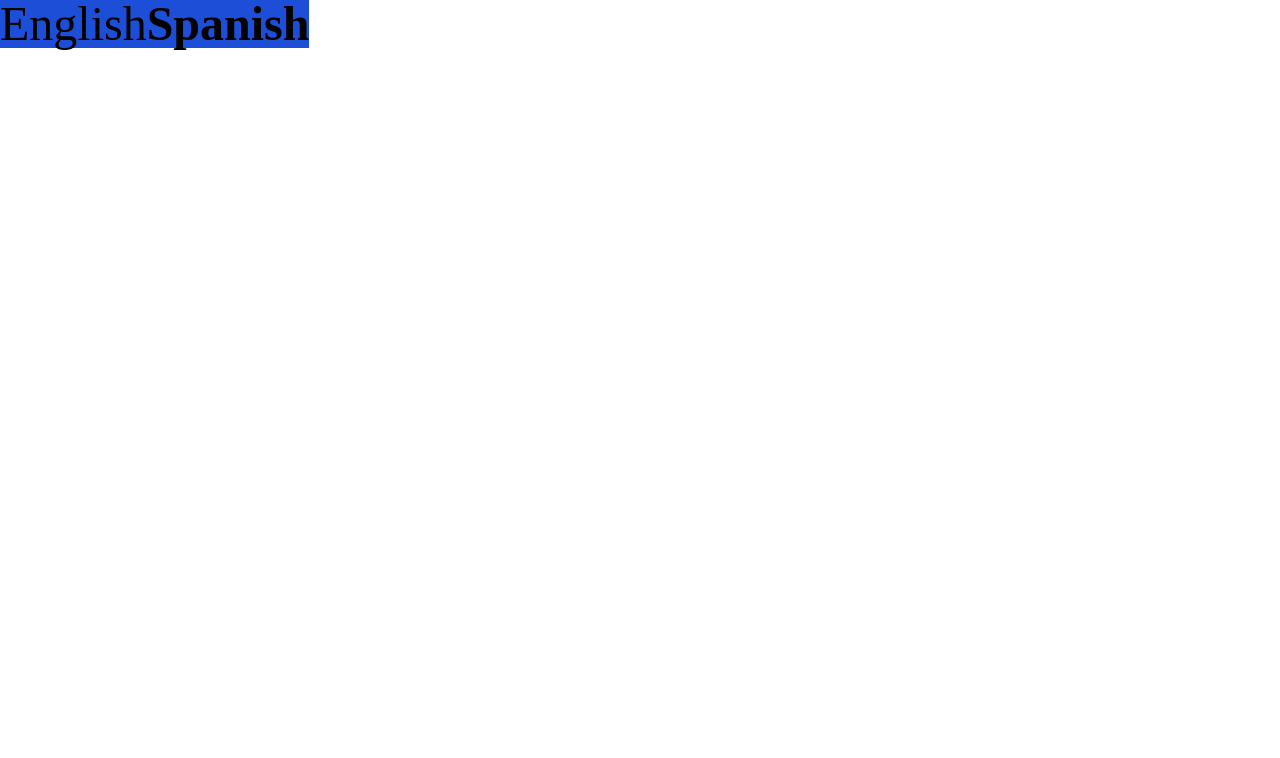
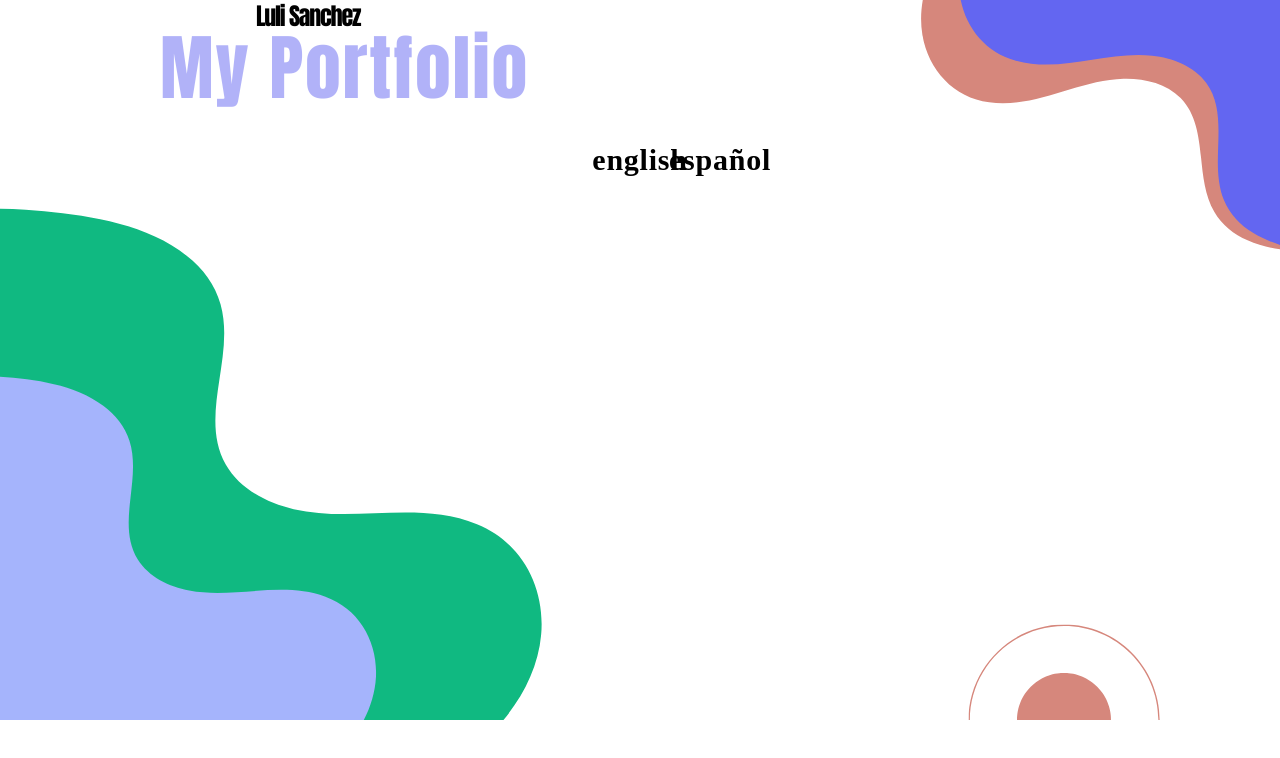
Before and after one commit to JuanmaGre/luli-sanchez-portfolio, a Next.js app: page / in a window 1280 px wide. Shown: the top 758 px of the page. Built offline with nearby package versions, Linux system fonts and the light colour scheme; a web font is replaced by a local one.

Commit message:
landing page (falta css)

```diff
--- a/components/NavBar.js
+++ b/components/NavBar.js
@@ -3,7 +3,7 @@ import Link from "next/link";
 
 export default function Navbar() {
     return (
-    <nav className="bg-[#ffedd5]/50 py-5">
+    <nav className="bg-[#ffedd5]/50 py-2.5">
         <div className="flex justify-center items-center space-x-2 md:space-x-10">
             <ul className="hidden space-x-4 md:flex">
                 <li className="navBarLinks">
--- a/components/NavBarSpa.js
+++ b/components/NavBarSpa.js
@@ -3,7 +3,7 @@ import Link from "next/link";
 
 export default function Navbar() {
     return (
-        <nav className="bg-[#ffedd5]/50 py-5">
+        <nav className="bg-[#ffedd5]/50 py-2.5">
             <div className="flex justify-center items-center space-x-2 md:space-x-10">
                 <ul className="hidden space-x-4 md:flex">
                     <li className="navBarLinks">
--- a/pages/index.js
+++ b/pages/index.js
@@ -12,20 +12,38 @@ export default function index() {
                 <link rel="icon" href="/favicon.ico" />
             </Head>
 
-            <button className='bg-[#1d4ed8]'>
+            <img
+                src="/background.svg"
+                alt=""
+                // max-width={1920}
+                // max-height={1068}
+                className="absolute object-cover"
+            />
+            <div className='text-7xl tracking-wide content-center justify-center items-center font-title absolute ml-40'>
+                <h6 className='text-black tracking-tighter text-2xl ml-24 cursor-default'>
+                    Luli Sanchez
+                </h6>
+                <h1 className='text-[#6366F1]/50 cursor-default'>
+                    My Portfolio
+                </h1>
+            </div>
+            <div className='flex justify-center items-center py-40 space-x-40'>
                 <Link href="/home">
-                <a className="nav-link active font-footer text-5xl" aria-current="page">
-                    English
-                </a>
+                    <button className='buttonLanding'>
+                        <a className="nav-link active" aria-current="page">
+                            english
+                        </a>
+                    </button>
                 </Link>
-            </button>
-            <button className='bg-[#1d4ed8]'>
-            <Link href="/homeSpa">
-                <a className="nav-link active font-bold font-footer text-5xl" aria-current="page">
-                    Spanish
-                </a>
+
+                <Link href="/homeSpa">
+                    <button className='buttonLanding'>
+                        <a className="nav-link active" aria-current="page">
+                            español
+                        </a>
+                    </button>
                 </Link>
-            </button>
+            </div>
         </div>
     )
 };
--- a/styles/globals.css
+++ b/styles/globals.css
@@ -24,4 +24,9 @@
         @apply text-5xl tracking-wide font-title px-12;
     }
 
+    .buttonLanding {
+        @apply absolute font-bold font-footer text-3xl tracking-wide hover:text-[#d6877c]
+        bg-transparent
+    }
+
 }
```
Also changed, not shown: public/background.svg (added).
